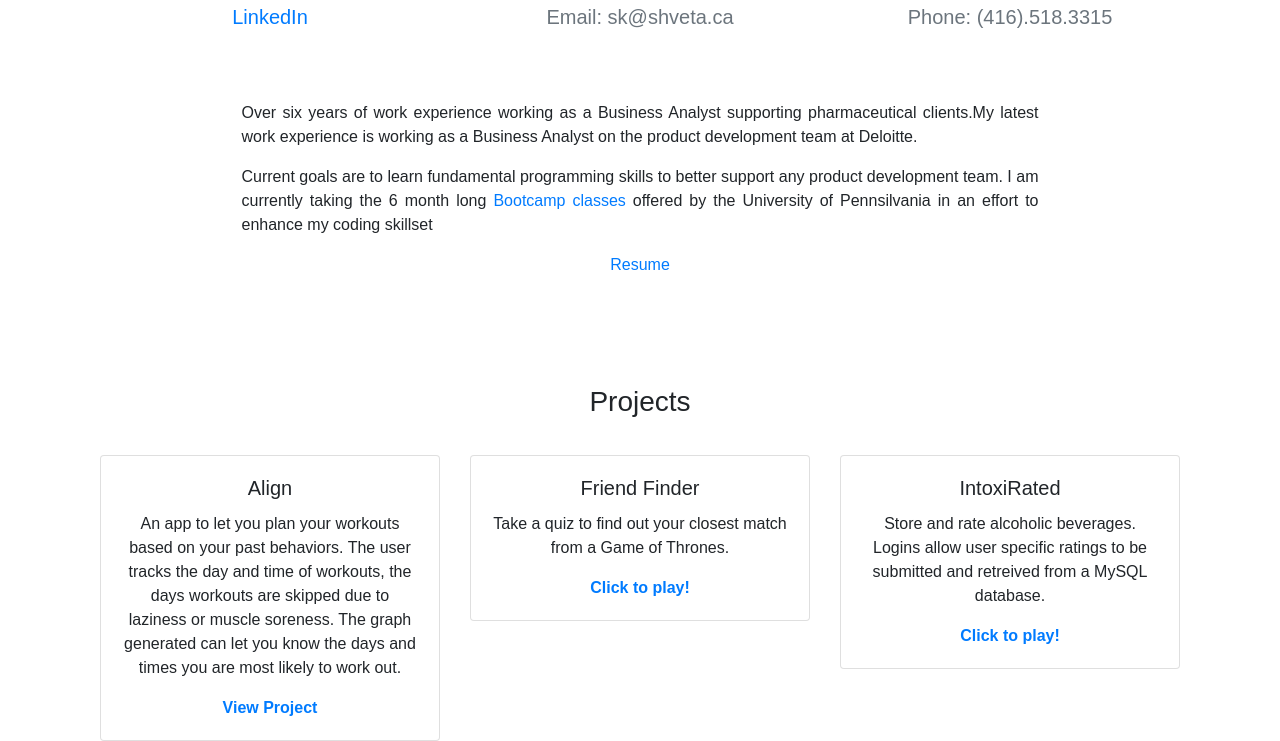
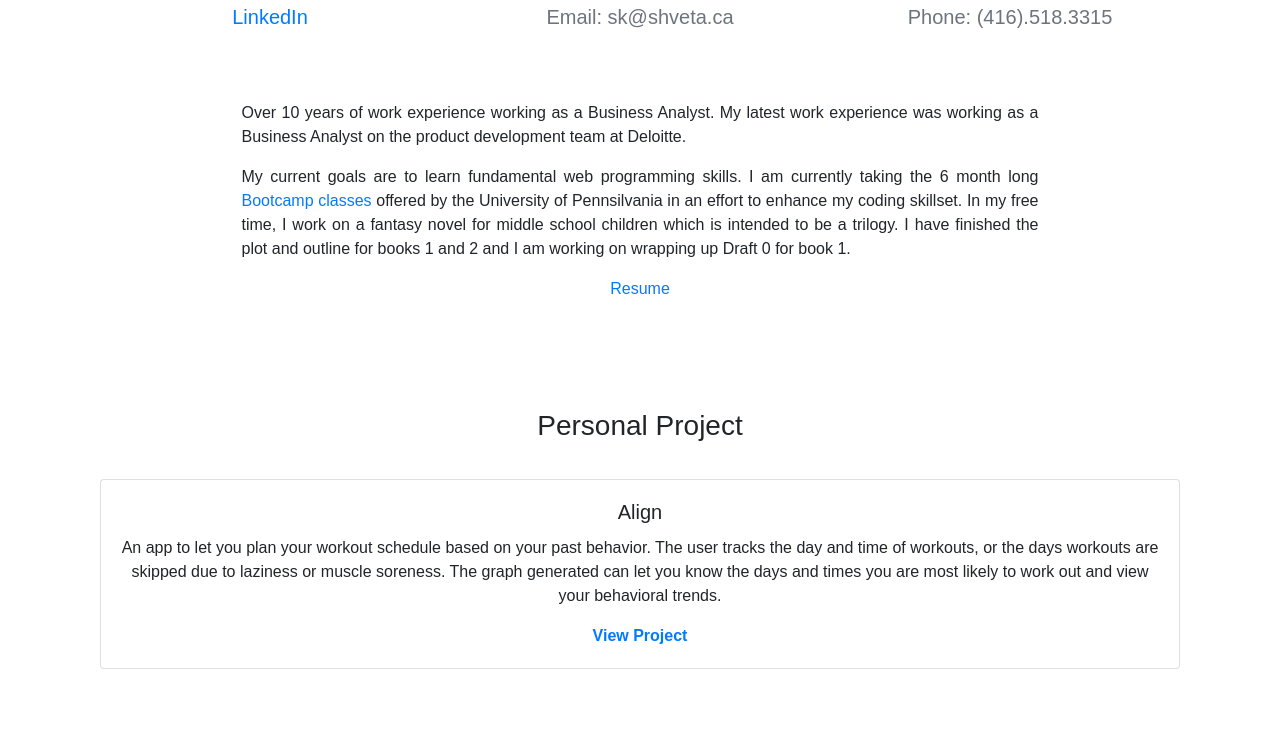
Before and after one commit to shveta18/shveta, a plain HTML site: page index.html in a window 1280 px wide. Shown: the part 131-872 px from the top of the page. After the commit the page ends 800 px from the top, so only its background shows below. Drawn offline with nearby package versions, Linux system fonts and the light colour scheme.

Commit message:
Removed friend finder and intoxirated projects, updated resume link.

```diff
--- a/index.html
+++ b/index.html
@@ -37,14 +37,13 @@
         <div class="row text-center">
             <div class="col-lg-1"></div>
             <div class="col-lg-10 text-justify" id="about-me">
-                <p>Over six years of work experience working as a Business Analyst supporting pharmaceutical clients.My
-                    latest work experience is working as a Business Analyst on the product development team at Deloitte.
+                <p>Over 10 years of work experience working as a Business Analyst. My
+                    latest work experience was working as a Business Analyst on the product development team at Deloitte.
                 </p>
-                <p>Current goals are to learn fundamental programming skills to better support any product development
-                    team.
-                    I am currently taking the 6 month long <a href="https://bootcamp.sas.upenn.edu/">Bootcamp classes
+                <p>My current goals are to learn fundamental web programming skills. I am currently taking the 6 month long <a href="https://bootcamp.sas.upenn.edu/">Bootcamp classes
                     </a>offered by the University of Pennsilvania in an effort
-                    to enhance my coding skillset</p>
+                    to enhance my coding skillset. In my free time, I work on a fantasy novel for middle school children which is intended to be a trilogy.
+                    I have finished the plot and outline for books 1 and 2 and I am working on wrapping up Draft 0 for book 1.</p>
                 </p>
                 <p class="text-center"><a href="assets/resume_shveta_kumar.pdf" target="_blank">Resume</a></p>
             </div>
@@ -53,46 +52,21 @@
 
         <div class="row text-center">
             <div class="col-lg-12">
-                <h3 class="projects">Projects</h3>
+                <h3 class="projects">Personal Project</h3>
             </div>
 
         </div>
 
         <div class="row text-center">
-            <div class="col-lg-4">
+            <div class="col-lg-12">
                 <div class="card" style="width: 100%;">
                     <div class="card-body">
                         <h5 class="card-title">Align</h5>
-                        <p class="card-text">An app to let you plan your workouts based on your past behaviors. The user
-                            tracks the day and time of workouts, the days workouts are skipped due to laziness or muscle soreness.
-                            The graph generated can let you know the days and times you are most likely to work out.
+                        <p class="card-text">An app to let you plan your workout schedule based on your past behavior. The user
+                            tracks the day and time of workouts, or the days workouts are skipped due to laziness or muscle soreness.
+                            The graph generated can let you know the days and times you are most likely to work out and view your behavioral trends.
                         </p>
                         <a href="https://shveta18.github.io/align/" target="_blank" class="card-link">View Project</a>
-
-                    </div>
-                </div>
-            </div>
-            <div class="col-lg-4">
-                <div class="card" style="width: 100%;">
-                    <div class="card-body">
-                        <h5 class="card-title">Friend Finder</h5>
-                        <p class="card-text">Take a quiz to find out your closest match from a Game of Thrones.
-                        </p>
-                        <a href="https://github.com/shveta18/FriendFinder" target="_blank" class="card-link">Click to
-                            play!</a>
-                    </div>
-                </div>
-            </div>
-            <div class="col-lg-4">
-                <div class="card" style="width: 100%;">
-                    <div class="card-body">
-                        <h5 class="card-title">IntoxiRated</h5>
-
-                        <p class="card-text">Store and rate alcoholic beverages. Logins allow user specific ratings to be submitted
-                            and retreived from a MySQL database.
-                        </p>
-                        <a href="https://github.com/shveta18/intoxirated" target="_blank" class="card-link">Click to
-                            play!</a>
 
                     </div>
                 </div>
```
Also changed, not shown: 1 other file.
